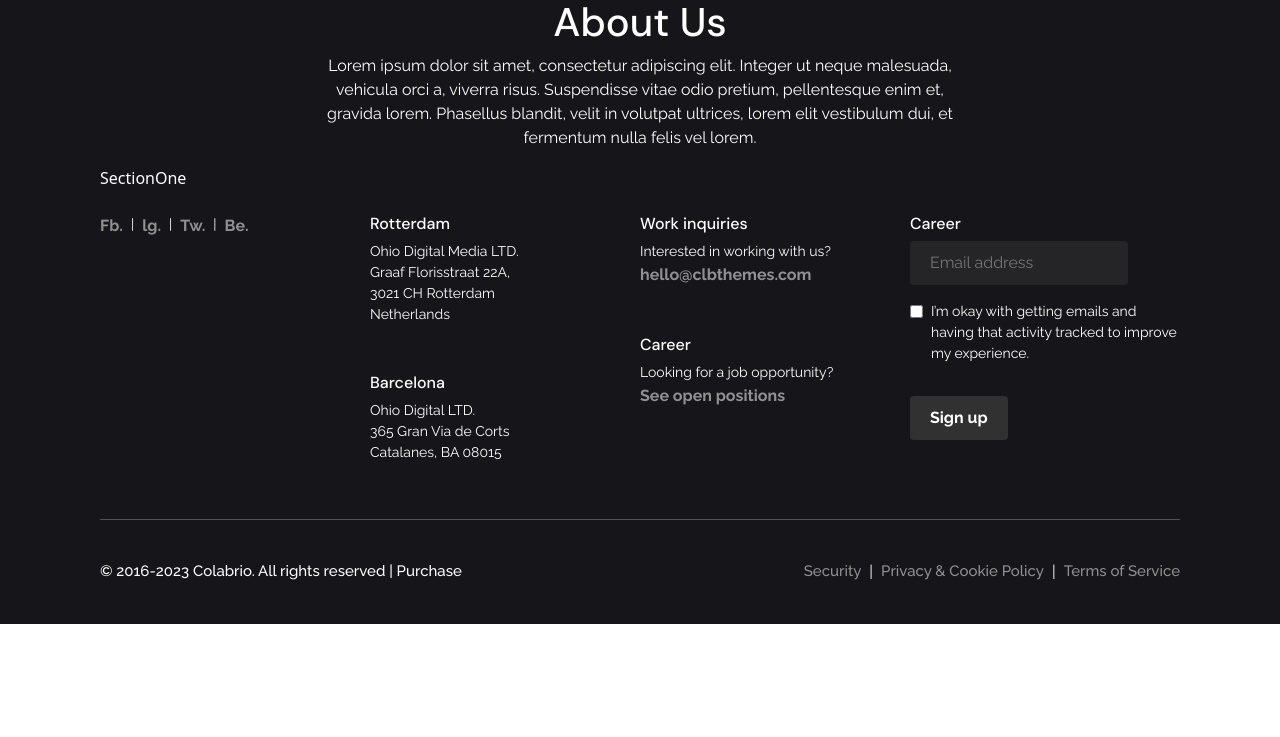
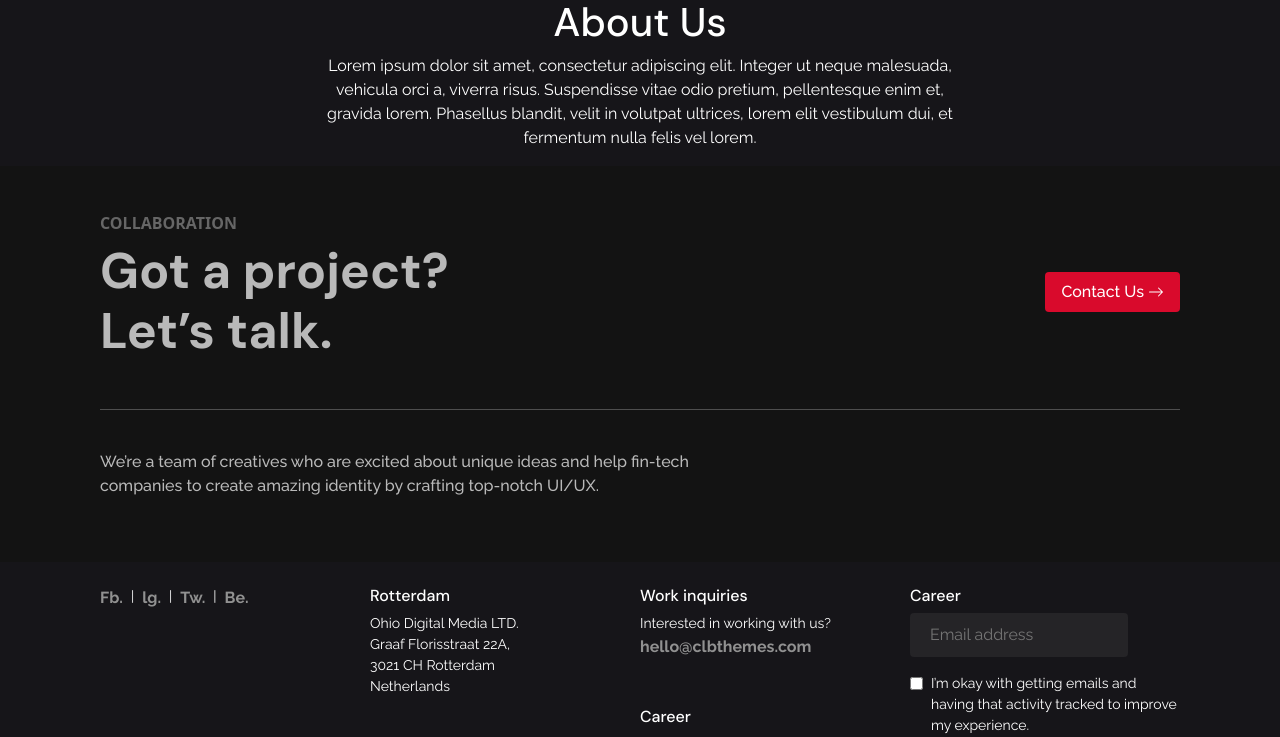
Before and after one commit to Thinushika/show-town-it, a Next.js app: page /about-us in a window 1280 px wide. Shown: the part 602-1339 px from the top of the page. Before the commit the page ends 1226 px from the top, so only its background shows below. Built offline with nearby package versions, Linux system fonts and the light colour scheme.

Commit message:
footer update

```diff
--- a/components/layout/footer/SectionOne.tsx
+++ b/components/layout/footer/SectionOne.tsx
@@ -1,9 +1,33 @@
-import React from 'react'
+import React from "react";
+import { BsArrowRight } from "react-icons/bs";
 
 const SectionOne = () => {
   return (
-    <div>SectionOne</div>
-  )
-}
+    <div className="d-flex flex-column py-4 footer-sec-1  left-right-space w-100">
+      <div className="d-flex flex-column flex-lg-row py-4">
+        <div className="col-12 col-lg-10 d-flex flex-column justify-content-center">
+          <h4>COLLABORATION</h4>
+          <h2>
+            Got a project? <br />
+            Let’s talk.
+          </h2>
+        </div>
+        <div className="col-12 col-lg-2 d-flex flex-column justify-content-center align-items-lg-end">
+          <button type="submit" className="conatct-btn px-3 py-2">
+            Contact Us <BsArrowRight />
+          </button>
+        </div>
+      </div>
+      <hr />
+      <div className="d-flex flex-column flex-lg-row py-4">
+        <p>
+          We’re a team of creatives who are excited about unique ideas and help
+          fin-tech <br /> companies to create amazing identity by crafting
+          top-notch UI/UX.
+        </p>
+      </div>
+    </div>
+  );
+};
 
-export default SectionOne
+export default SectionOne;
--- a/components/layout/footer/SectionTwo.tsx
+++ b/components/layout/footer/SectionTwo.tsx
@@ -80,7 +80,7 @@ const SectionTwo = () => {
           </div>
         </div>
       </div>
-      <hr />
+      <hr style={{color:'#fff !important'}} />
     </>
   );
 };
--- a/components/layout/footer/index.tsx
+++ b/components/layout/footer/index.tsx
@@ -5,11 +5,13 @@ import SectionTwo from './SectionTwo'
 
 const Footer = () => {
   return (
+    <>
+    <SectionOne />
     <div className="d-flex w-100 flex-column left-right-space">
-      <SectionOne />
       <SectionTwo />
       <SectionThree />
     </div>
+    </>
   )
 }
 
--- a/styles/globals.css
+++ b/styles/globals.css
@@ -396,6 +396,39 @@ li {
   font-size: 14px;
   font-weight: 400;
 }
+.conatct-btn{
+  width: max-content;
+  height: max-content;
+  background-color: #d90a2c;
+  color: #fff;
+  font-weight: 500;
+  font-family: 'DM Sans', sans-serif;
+  padding: 10px 20px;
+  border: none;
+  border-radius: 4px;
+  transition: background-color 0.5s ease, color 0.5s ease;
+}
+.conatct-btn:hover{
+  background-color: #313131;
+}
+.footer-sec-1{
+  background-color: #131313;
+}
+.footer-sec-1 h4{
+  font-weight: 600;
+  font-size: 16px;
+  color: #666666;
+}
+.footer-sec-1 h2{
+  font-weight: 600;
+  font-size: 50px;
+  color: #b9b9b9;
+}
+.footer-sec-1 p{
+  font-weight: 500;
+  font-size: 16px;
+  color: #b9b9b9;
+}
 @media screen and (max-width: 600px){
   .left-right-space{
     padding-left: 20px !important;
```
